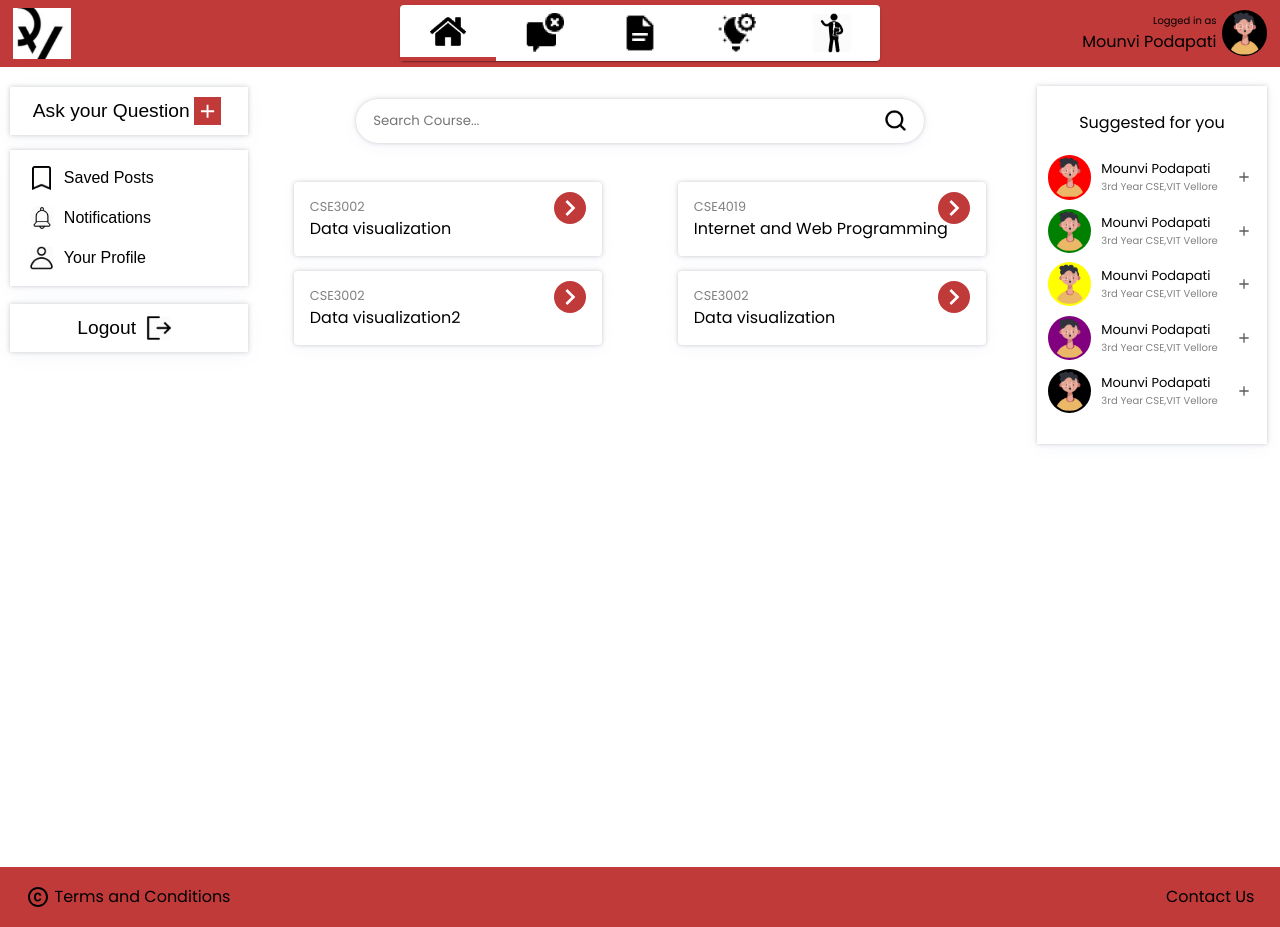
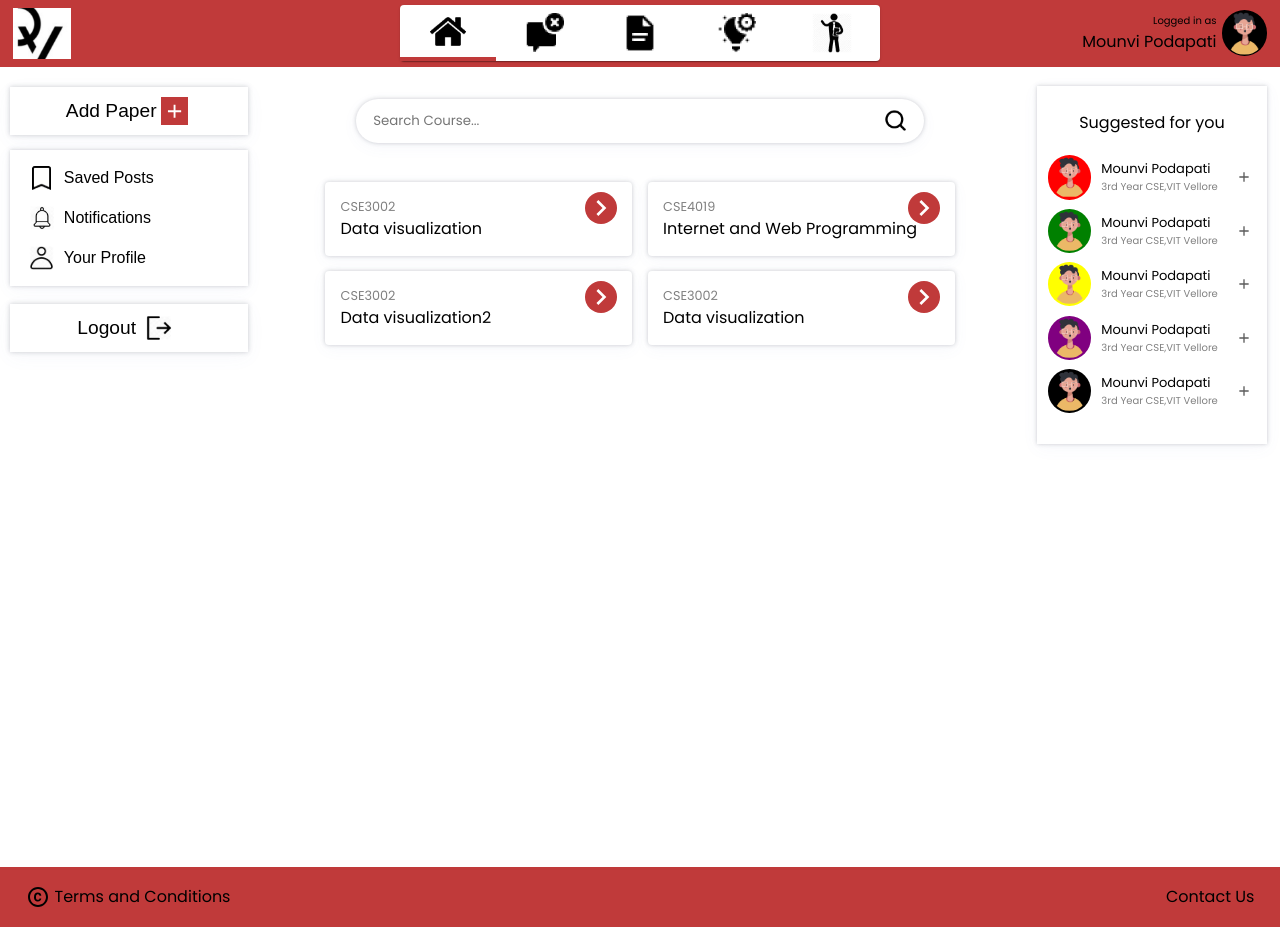
Before and after one commit to mounvip1525/QuoVit, a React (Create React App) app in the folder frontend/: page /QuestionBank in a window 1280 px wide. Built offline with nearby package versions, Linux system fonts and the light colour scheme.

Commit message:
add:ternary btns

```diff
--- a/frontend/package.json
+++ b/frontend/package.json
@@ -8,12 +8,17 @@
     "@testing-library/jest-dom": "^5.11.4",
     "@testing-library/react": "^11.1.0",
     "@testing-library/user-event": "^12.1.10",
+    "axios": "^0.22.0",
+    "moment": "^2.29.1",
     "react": "^17.0.2",
     "react-circular-progressbar": "^2.0.4",
     "react-dom": "^17.0.2",
+    "react-file-base64": "^1.0.3",
     "react-multi-carousel": "^2.6.3",
     "react-router-dom": "^5.2.0",
     "react-scripts": "4.0.3",
+    "redux": "^4.1.1",
+    "redux-thunk": "^2.3.0",
     "web-vitals": "^1.0.1"
   },
   "scripts": {
--- a/frontend/src/Components/Cards/css/CourseCard.css
+++ b/frontend/src/Components/Cards/css/CourseCard.css
@@ -1,5 +1,5 @@
 .co-Card{
-    margin: 1% auto;
+    margin: 1%;
     box-shadow: var(--box-shadow);
     display: flex;
     flex-direction: column;
--- a/frontend/src/Components/Structure/Main.js
+++ b/frontend/src/Components/Structure/Main.js
@@ -10,7 +10,7 @@ export default function MainLayout(props) {
         <div>
             <Navbar />
             <div className="layout-main">
-                <Sidebar />
+                <Sidebar type={props.type}/>
                 <div style={{width:"60%"}}>{props.children}</div>
                 <Suggestions />
             </div>
--- a/frontend/src/Components/Structure/Sidebar.jsx
+++ b/frontend/src/Components/Structure/Sidebar.jsx
@@ -1,4 +1,4 @@
-import React, {useState} from "react";
+import React, { useState } from "react";
 import { useHistory } from "react-router-dom";
 import add from "./img/add.png";
 import logout from "./img/Logout.png";
@@ -8,41 +8,53 @@ import save from "./img/save.png";
 import "./css/Sidebar.css";
 import { Add } from "@material-ui/icons";
 
-export default function Sidebar() {
+export default function Sidebar({ type }) {
   const history = useHistory();
-    const [selected,setSelected] = useState(0);
-    const handleClick = (id,link) => {
-        setSelected(id)
-        history.push(link)
-    }
+  const [selected, setSelected] = useState(0);
+  const handleClick = (id, link) => {
+    setSelected(id);
+    history.push(link);
+  };
   const buttons = [
     {
-            id:1,
-            name:"Saved Posts",
-            img:save,
-            link:"/Saved"
+      id: 1,
+      name: "Saved Posts",
+      img: save,
+      link: "/Saved",
     },
     {
-            id:2,
-            name:"Notifications",
-            img:notifications,
-            link:"/Notifications"
+      id: 2,
+      name: "Notifications",
+      img: notifications,
+      link: "/Notifications",
     },
     {
-            id:3,
-            name:"Your Profile",
-            img:profile,
-            link:"/Profile"
+      id: 3,
+      name: "Your Profile",
+      img: profile,
+      link: "/Profile",
     },
-    ]
+  ];
   return (
     <div className="sidebar-main">
       <button>
-        Ask your Question <Add className="side-add"/>
+        {type === "landing"
+          ? "Ask/Post"
+          : type === "confessions"
+          ? "Add confession"
+          : type === "questionBank"
+          ? "Add Paper"
+          : type === "facultyReviews"
+          ? "Add new faculty"
+          : "Add new Idea"}
+        <Add className="side-add" />
       </button>
       <div>
-        {buttons.map(btn=>(
-            <button onClick={()=>handleClick(btn.id,btn.link)} className={btn.id === selected ? "side-selected" : ""}>
+        {buttons.map((btn) => (
+          <button
+            onClick={() => handleClick(btn.id, btn.link)}
+            className={btn.id === selected ? "side-selected" : ""}
+          >
             <img src={btn.img} alt={btn.name} />
             {btn.name}
           </button>
--- a/frontend/src/Screens/Confessions/Confessions.js
+++ b/frontend/src/Screens/Confessions/Confessions.js
@@ -1,72 +1,92 @@
-import React,{useState,useEffect} from 'react'
-import ConfessionCard from '../../Components/Cards/ConfessionCard'
-import MainLayout from '../../Components/Structure/Main'
-import './css/Confessions.css'
+import React, { useState, useEffect } from "react";
+import ConfessionCard from "../../Components/Cards/ConfessionCard";
+import MainLayout from "../../Components/Structure/Main";
+import "./css/Confessions.css";
 
 export default function Confessions() {
   const confessions = [
     {
-            id:1,
-            date:"25 July",
-            confession:"Lorem ipsum dolor sit amet, consectetur adipiscing elit. Ut lacus quisque pulvinar ullamcorper lectus nibh eu, at cursus. Leo purus viverra quis adipiscing ultricies arcu. Tincidunt et nam egestas odio. Sagittis odio pellentesque nisl vitae."
+      id: 1,
+      date: "25 July",
+      confession:
+        "Lorem ipsum dolor sit amet, consectetur adipiscing elit. Ut lacus quisque pulvinar ullamcorper lectus nibh eu, at cursus. Leo purus viverra quis adipiscing ultricies arcu. Tincidunt et nam egestas odio. Sagittis odio pellentesque nisl vitae.",
     },
     {
-            id:2,
-            date:"23 July",
-            confession:"Lorem ipsum dolor sit amet, consectetur adipiscing elit. Ut lacus quisque pulvinar ullamcorper lectus nibh eu, at cursus. Leo purus viverra quis adipiscing ultricies arcu. Tincidunt et nam egestas odio. Sagittis odio pellentesque nisl vitae.Lorem ipsum dolor sit amet, consectetur adipiscing elit. Ut lacus quisque pulvinar ullamcorper lectus nibh eu, at cursus. Leo purus viverra quis adipiscing ultricies arcu. Tincidunt et nam egestas odio. Sagittis odio pellentesque nisl vitae. Tincidunt et nam egestas odio. Sagittis odio pellentesque nisl vitae."
+      id: 2,
+      date: "23 July",
+      confession:
+        "Lorem ipsum dolor sit amet, consectetur adipiscing elit. Ut lacus quisque pulvinar ullamcorper lectus nibh eu, at cursus. Leo purus viverra quis adipiscing ultricies arcu. Tincidunt et nam egestas odio. Sagittis odio pellentesque nisl vitae.Lorem ipsum dolor sit amet, consectetur adipiscing elit. Ut lacus quisque pulvinar ullamcorper lectus nibh eu, at cursus. Leo purus viverra quis adipiscing ultricies arcu. Tincidunt et nam egestas odio. Sagittis odio pellentesque nisl vitae. Tincidunt et nam egestas odio. Sagittis odio pellentesque nisl vitae.",
     },
     {
-            id:3,
-            date:"23 July",
-            confession:"Lorem ipsum dolor sit amet, consectetur adipiscing elit. Ut lacus quisque pulvinar ullamcorper lectus nibh eu, at cursus. Leo purus viverra quis adipiscing ultricies arcu. Tincidunt et nam egestas odio. Sagittis odio pellentesque nisl vitae.Lorem ipsum dolor sit amet, consectetur adipiscing elit. Ut lacus quisque pulvinar ullamcorper lectus nibh eu, at cursus. Leo purus viverra quis adipiscing ultricies arcu. Tincidunt et nam egestas odio. Sagittis odio pellentesque nisl vitae. Tincidunt et nam egestas odio. Sagittis odio pellentesque nisl vitae."
+      id: 3,
+      date: "23 July",
+      confession:
+        "Lorem ipsum dolor sit amet, consectetur adipiscing elit. Ut lacus quisque pulvinar ullamcorper lectus nibh eu, at cursus. Leo purus viverra quis adipiscing ultricies arcu. Tincidunt et nam egestas odio. Sagittis odio pellentesque nisl vitae.Lorem ipsum dolor sit amet, consectetur adipiscing elit. Ut lacus quisque pulvinar ullamcorper lectus nibh eu, at cursus. Leo purus viverra quis adipiscing ultricies arcu. Tincidunt et nam egestas odio. Sagittis odio pellentesque nisl vitae. Tincidunt et nam egestas odio. Sagittis odio pellentesque nisl vitae.",
     },
     {
-            id:4,
-            date:"25 July",
-            confession:"Lorem ipsum dolor sit amet, consectetur adipiscing elit. Ut lacus quisque pulvinar ullamcorper lectus nibh eu, at cursus. Leo purus viverra quis adipiscing ultricies arcu. Tincidunt et nam egestas odio. Sagittis odio pellentesque nisl vitae."
+      id: 4,
+      date: "25 July",
+      confession:
+        "Lorem ipsum dolor sit amet, consectetur adipiscing elit. Ut lacus quisque pulvinar ullamcorper lectus nibh eu, at cursus. Leo purus viverra quis adipiscing ultricies arcu. Tincidunt et nam egestas odio. Sagittis odio pellentesque nisl vitae.",
     },
     {
-            id:5,
-            date:"23 July",
-            confession:"Lorem ipsum dolor sit amet, consectetur adipiscing elit. Ut lacus quisque pulvinar ullamcorper lectus nibh eu, at cursus. Leo purus viverra quis adipiscing ultricies arcu. Tincidunt et nam egestas odio. Sagittis odio pellentesque nisl vitae.Lorem ipsum dolor sit amet, consectetur adipiscing elit. Ut lacus quisque pulvinar ullamcorper lectus nibh eu, at cursus. Leo purus viverra quis adipiscing ultricies arcu. Tincidunt et nam egestas odio. Sagittis odio pellentesque nisl vitae. Tincidunt et nam egestas odio. Sagittis odio pellentesque nisl vitae."
+      id: 5,
+      date: "23 July",
+      confession:
+        "Lorem ipsum dolor sit amet, consectetur adipiscing elit. Ut lacus quisque pulvinar ullamcorper lectus nibh eu, at cursus. Leo purus viverra quis adipiscing ultricies arcu. Tincidunt et nam egestas odio. Sagittis odio pellentesque nisl vitae.Lorem ipsum dolor sit amet, consectetur adipiscing elit. Ut lacus quisque pulvinar ullamcorper lectus nibh eu, at cursus. Leo purus viverra quis adipiscing ultricies arcu. Tincidunt et nam egestas odio. Sagittis odio pellentesque nisl vitae. Tincidunt et nam egestas odio. Sagittis odio pellentesque nisl vitae.",
     },
     {
-            id:6,
-            date:"25 July",
-            confession:"Lorem ipsum dolor sit amet, consectetur adipiscing elit. Ut lacus quisque pulvinar ullamcorper lectus nibh eu, at cursus. Leo purus viverra quis adipiscing ultricies arcu. Tincidunt et nam egestas odio. Sagittis odio pellentesque nisl vitae."
+      id: 6,
+      date: "25 July",
+      confession:
+        "Lorem ipsum dolor sit amet, consectetur adipiscing elit. Ut lacus quisque pulvinar ullamcorper lectus nibh eu, at cursus. Leo purus viverra quis adipiscing ultricies arcu. Tincidunt et nam egestas odio. Sagittis odio pellentesque nisl vitae.",
     },
     {
-            id:7,
-            date:"25 July",
-            confession:"Lorem ipsum dolor sit amet, consectetur adipiscing elit. Ut lacus quisque pulvinar ullamcorper lectus nibh eu, at cursus. Leo purus viverra quis adipiscing ultricies arcu. Tincidunt et nam egestas odio. Sagittis odio pellentesque nisl vitae."
+      id: 7,
+      date: "25 July",
+      confession:
+        "Lorem ipsum dolor sit amet, consectetur adipiscing elit. Ut lacus quisque pulvinar ullamcorper lectus nibh eu, at cursus. Leo purus viverra quis adipiscing ultricies arcu. Tincidunt et nam egestas odio. Sagittis odio pellentesque nisl vitae.",
     },
     {
-            id:8,
-            date:"23 July",
-            confession:"Lorem ipsum dolor sit amet, consectetur adipiscing elit. Ut lacus quisque pulvinar ullamcorper lectus nibh eu, at cursus. Leo purus viverra quis adipiscing ultricies arcu. Tincidunt et nam egestas odio. Sagittis odio pellentesque nisl vitae.Lorem ipsum dolor sit amet, consectetur adipiscing elit. Ut lacus quisque pulvinar ullamcorper lectus nibh eu, at cursus. Leo purus viverra quis adipiscing ultricies arcu. Tincidunt et nam egestas odio. Sagittis odio pellentesque nisl vitae. Tincidunt et nam egestas odio. Sagittis odio pellentesque nisl vitae."
-        }
-    ]
-    const [left,setLeft] = useState([]);
-    const [right,setRight]=useState([]);
-    useEffect(()=>{
-        confessions.map((c,index)=>{
-            index % 2 === 0 ? setLeft(left=>[...left,c]) : setRight(right=>[...right,c])
-        })
-    },[])
+      id: 8,
+      date: "23 July",
+      confession:
+        "Lorem ipsum dolor sit amet, consectetur adipiscing elit. Ut lacus quisque pulvinar ullamcorper lectus nibh eu, at cursus. Leo purus viverra quis adipiscing ultricies arcu. Tincidunt et nam egestas odio. Sagittis odio pellentesque nisl vitae.Lorem ipsum dolor sit amet, consectetur adipiscing elit. Ut lacus quisque pulvinar ullamcorper lectus nibh eu, at cursus. Leo purus viverra quis adipiscing ultricies arcu. Tincidunt et nam egestas odio. Sagittis odio pellentesque nisl vitae. Tincidunt et nam egestas odio. Sagittis odio pellentesque nisl vitae.",
+    },
+  ];
+  const [left, setLeft] = useState([]);
+  const [right, setRight] = useState([]);
+  useEffect(() => {
+    confessions.map((c, index) => {
+      index % 2 === 0
+        ? setLeft((left) => [...left, c])
+        : setRight((right) => [...right, c]);
+    });
+  }, []);
   return (
-            <MainLayout>
+    <MainLayout type="confessions">
       <div className="confessions-cont">
         <div className="c-1">
-                {left.map((confession,index)=>(
-                    <ConfessionCard date={confession.date} confession={confession.confession} id={confession.id} index={index}/>
+          {left.map((confession, index) => (
+            <ConfessionCard
+              date={confession.date}
+              confession={confession.confession}
+              id={confession.id}
+              index={index}
+            />
           ))}
         </div>
         <div className="c-2">
-                {right.map((confession,index)=>(
-                    <ConfessionCard date={confession.date} confession={confession.confession} id={confession.id} index={index}/>
+          {right.map((confession, index) => (
+            <ConfessionCard
+              date={confession.date}
+              confession={confession.confession}
+              id={confession.id}
+              index={index}
+            />
           ))}
         </div>
       </div>
     </MainLayout>
-    )
+  );
 }
--- a/frontend/src/Screens/FacultyReview/css/FacultyReview.css
+++ b/frontend/src/Screens/FacultyReview/css/FacultyReview.css
@@ -26,4 +26,5 @@
     display:flex;
     flex-wrap: wrap;
     margin:auto;
+    justify-content: center;
 }
--- a/frontend/src/Screens/QuestionBank/QuestionBank.js
+++ b/frontend/src/Screens/QuestionBank/QuestionBank.js
@@ -9,7 +9,7 @@ export default function QuestionBank() {
   const courses = [
     {
       id: 1,
-      code:"CSE3002",
+      code: "CSE3002",
       name: "Data visualization",
       papers: {
         cat1: [
@@ -26,7 +26,7 @@ export default function QuestionBank() {
     },
     {
       id: 2,
-      code:"CSE4019",
+      code: "CSE4019",
       name: "Internet and Web Programming",
       papers: {
         cat1: [{ year: "2021", paper: "" }],
@@ -43,7 +43,7 @@ export default function QuestionBank() {
     },
     {
       id: 3,
-      code:"CSE3002",
+      code: "CSE3002",
       name: "Data visualization2",
       papers: {
         cat1: [
@@ -60,7 +60,7 @@ export default function QuestionBank() {
     },
     {
       id: 4,
-        code:"CSE3002",
+      code: "CSE3002",
       name: "Data visualization",
       papers: {
         cat1: [
@@ -77,13 +77,13 @@ export default function QuestionBank() {
     },
   ];
   return (
-    <MainLayout>
+    <MainLayout type="questionBank">
       <div className="input-search">
         <input type="text" name="course" placeholder="Search Course..." />
         <img src={srcpng} alt="Go" />
       </div>
       <div className="course-container">
-          {courses.map(course=>(
+        {courses.map((course) => (
           <CourseCard course={course} />
         ))}
       </div>
--- a/frontend/src/Screens/QuestionBank/css/QuestionBank.css
+++ b/frontend/src/Screens/QuestionBank/css/QuestionBank.css
@@ -6,5 +6,6 @@
     display:flex;
     flex-wrap: wrap;
     margin:auto;
+    justify-content: center;
     /* width:90%; */
 }
```
Also changed, not shown: frontend/src/Screens/FacultyReview/FacultyReview.js (+34 -34 lines), frontend/src/Screens/IdeasBlock/IdeasBlock.js (+55 -51 lines), frontend/src/Screens/Landing/Landing.js (+6 -6 lines), 1 other file (tests, documents, lock files or other folders). Lines whose indentation alone changed are shown as unchanged.
